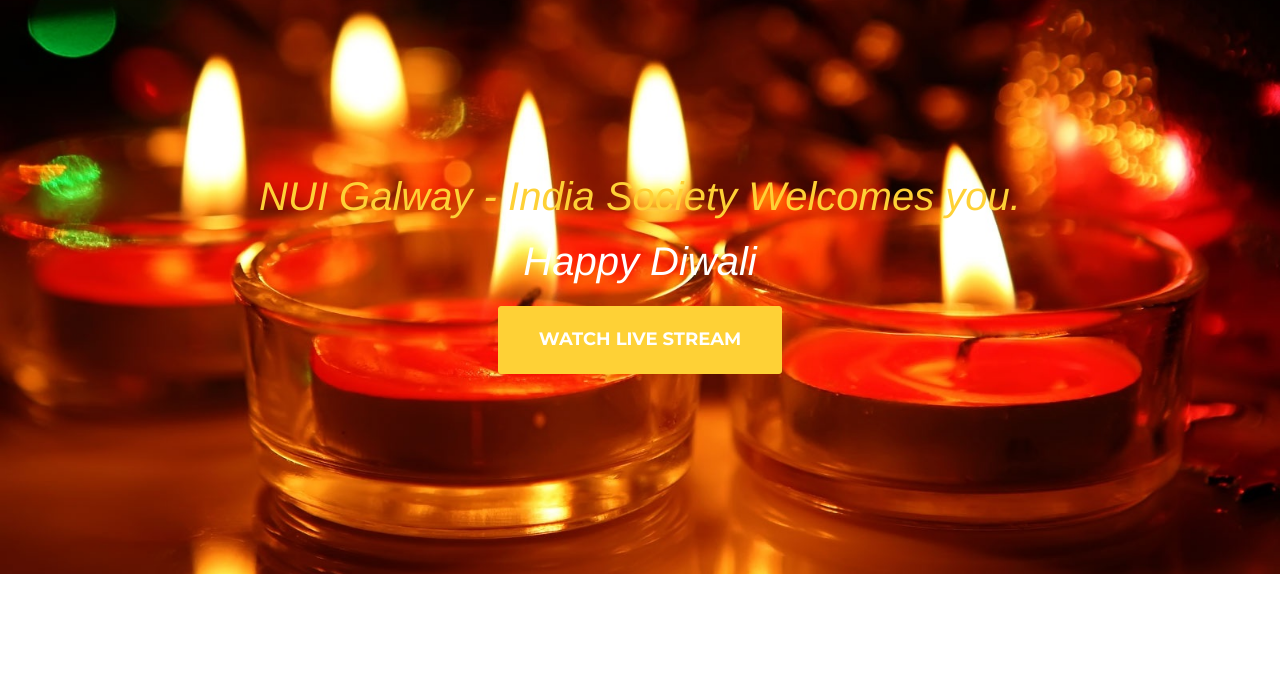
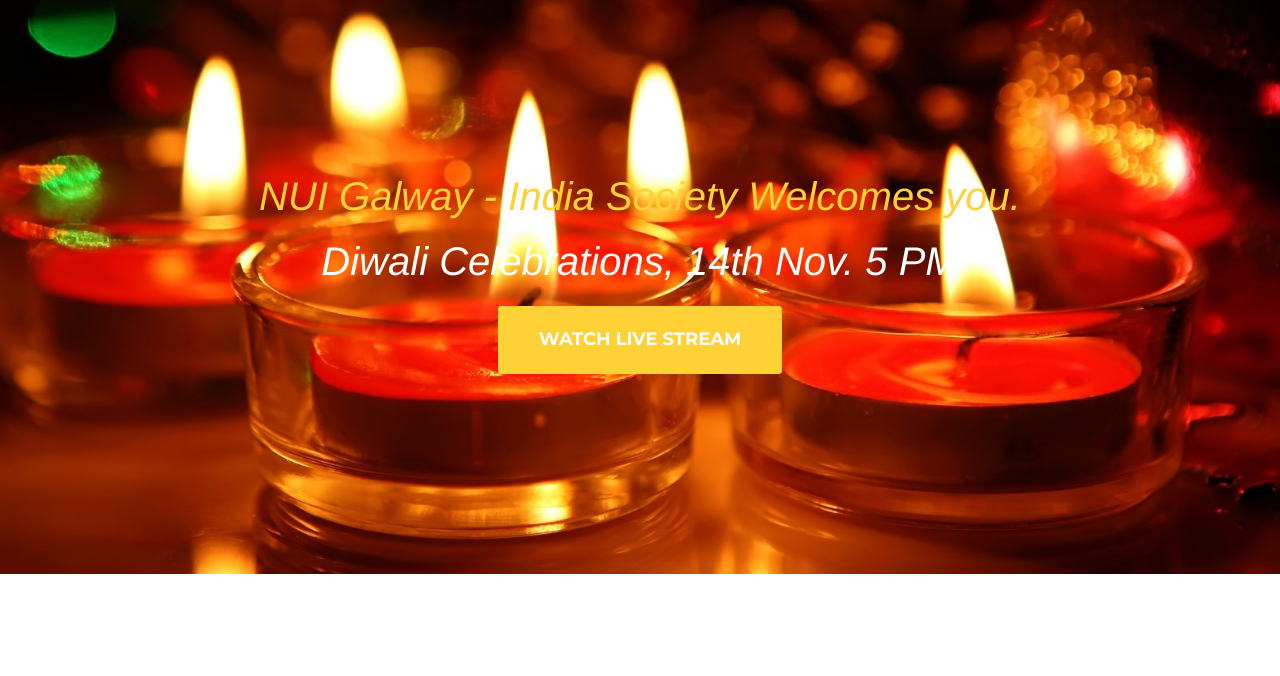
Before and after one commit to indiasoc/indiasoc.github.io, a plain HTML site: page index.html in a window 1280 px wide. Shown: the part 124-800 px from the top of the page. Drawn offline with nearby package versions, Linux system fonts and the light colour scheme; a web font is replaced by a local one.

Commit message:
updated time

```diff
--- a/index.html
+++ b/index.html
@@ -83,7 +83,7 @@
         <div class="container">
             <div class="intro-text">
                 <div class="intro-lead-in" style="color:#fed136;">NUI Galway - India Society Welcomes you.</div>
-                <div class="intro-lead-in">Happy Diwali</div>
+                <div class="intro-lead-in">Diwali Celebrations, 14th Nov. 5 PM </div>
                 <a href="https://www.youtube.com/watch?v=eWIvsthQSQg&feature=youtu.be" target="blank" class="page-scroll btn btn-xl">Watch Live Stream</a>
             </div>
         </div>
```
